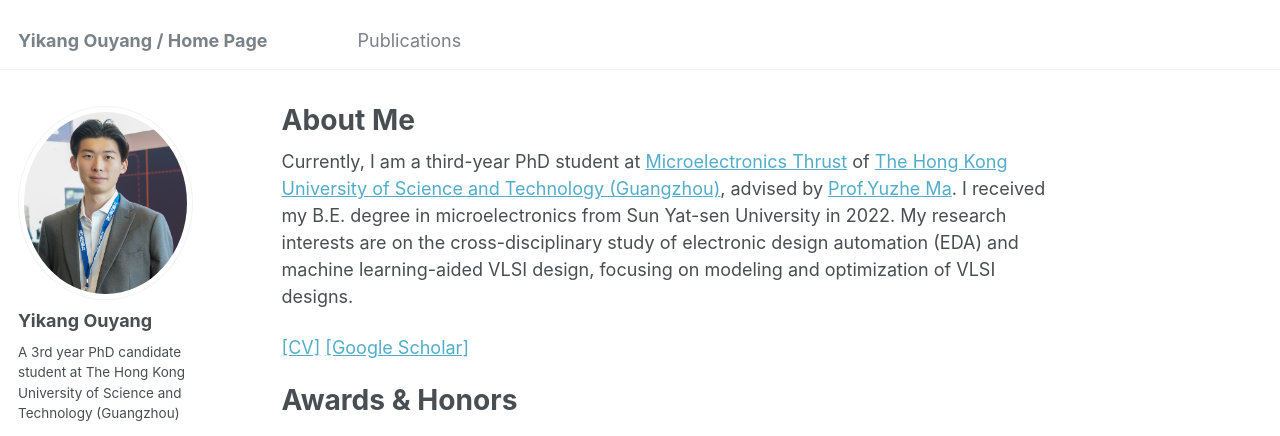
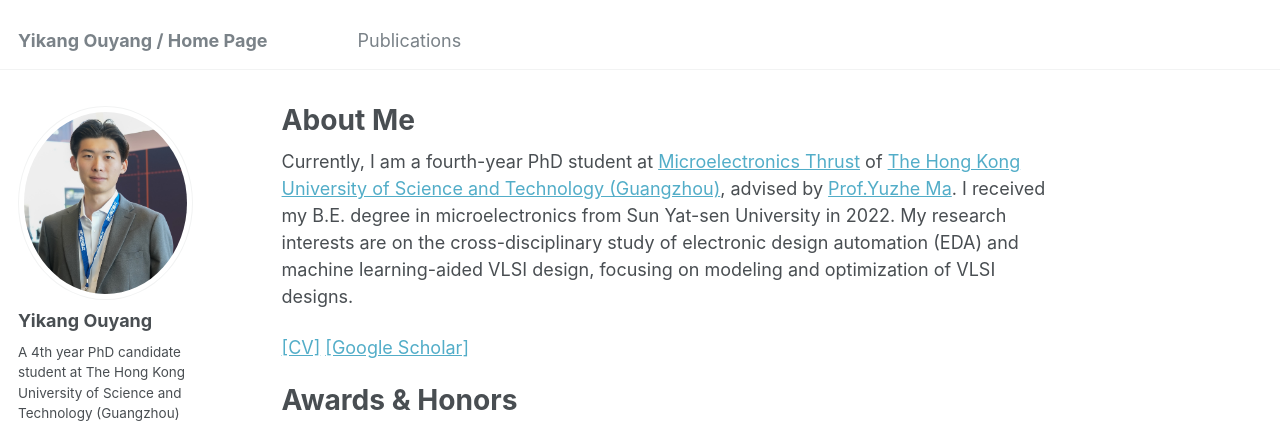
Before and after one commit to YiKangOY/YiKangOY.github.io, a Jekyll site: the page built from _pages/about.md, in a window 1280 px wide and 982 px high. Shown: the top 436 px of the window. Built offline with Jekyll 4.4.1, drawn with Linux system fonts in a browser that asks for light colours; some web fonts are replaced.

Commit message:
change year

```diff
--- a/_config.yml
+++ b/_config.yml
@@ -11,7 +11,7 @@ locale                   : "en-US"
 title                    : "Yikang Ouyang / Home Page"
 title_separator          : "-"
 name                     : &name "Yikang Ouyang"
-description              : &description "A 3rd year PhD student at The Hong Kong University of Science and Technology (Guangzhou)"
+description              : &description "A 4th year PhD student at The Hong Kong University of Science and Technology (Guangzhou)"
 url                      : https://YiKangOY.github.io # the base hostname & protocol for your site e.g. "https://mmistakes.github.io"
 baseurl                  : "" # the subpath of your site, e.g. "/blog"
 repository               : "academicpages/academicpages.github.io"
@@ -24,7 +24,7 @@ author:
   avatar           : "selfile.png"
   name             : "Yikang Ouyang"
   pronouns         : # example: "she/her"
-  bio              : "A 3rd year PhD candidate student at The Hong Kong University of Science and Technology (Guangzhou)"
+  bio              : "A 4th year PhD candidate student at The Hong Kong University of Science and Technology (Guangzhou)"
   location         : "Guangzhou, China"
   employer         : "HKUST (Guangzhou)"
   uri              : # URL
--- a/_pages/about.md
+++ b/_pages/about.md
@@ -7,7 +7,7 @@ redirect_from:
   - /about.html
 ---
 
-Currently, I am a third-year PhD student at [Microelectronics Thrust](https://www.hkust-gz.edu.cn/academics/hubs-and-thrust-areas/function-hub/microelectronics/) of [The Hong Kong University of Science and Technology (Guangzhou)](https://www.hkust-gz.edu.cn/), advised by [Prof.Yuzhe Ma](https://www.yuzhe-ma.com/). I received my B.E. degree in microelectronics from Sun Yat-sen University in 2022. My research interests are on the cross-disciplinary study of electronic design automation (EDA) and machine learning-aided VLSI design, focusing on modeling and optimization of VLSI designs.
+Currently, I am a fourth-year PhD student at [Microelectronics Thrust](https://www.hkust-gz.edu.cn/academics/hubs-and-thrust-areas/function-hub/microelectronics/) of [The Hong Kong University of Science and Technology (Guangzhou)](https://www.hkust-gz.edu.cn/), advised by [Prof.Yuzhe Ma](https://www.yuzhe-ma.com/). I received my B.E. degree in microelectronics from Sun Yat-sen University in 2022. My research interests are on the cross-disciplinary study of electronic design automation (EDA) and machine learning-aided VLSI design, focusing on modeling and optimization of VLSI designs.
 
 [[CV]](../assets/cv.pdf)
 [[Google Scholar]](https://scholar.google.com/citations?user=Avk8xycAAAAJ&hl=en)
```
